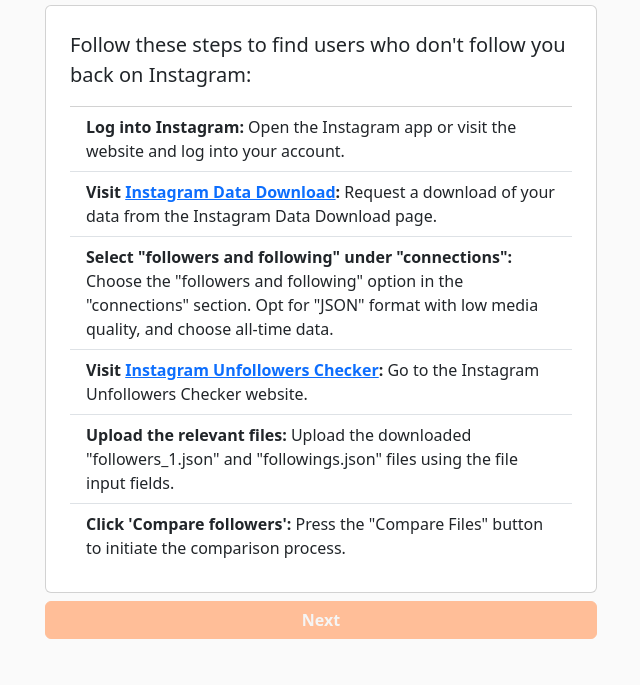
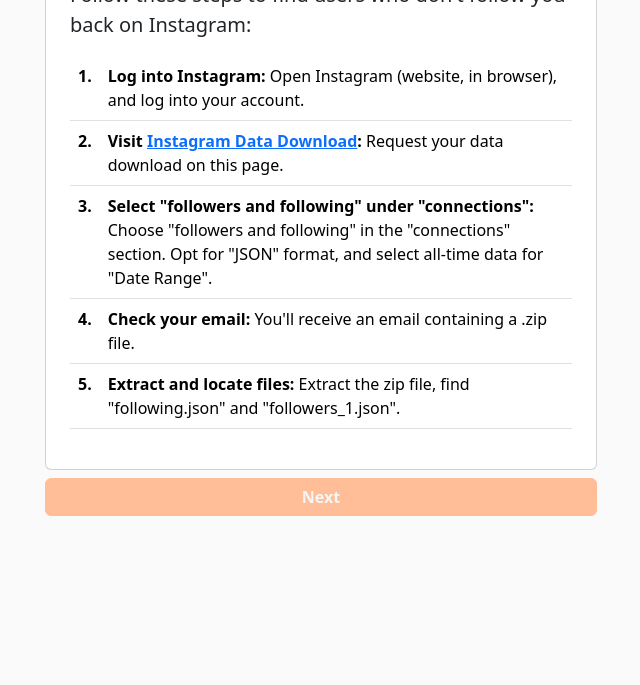
Before and after one commit to rulkimi/insta-nonfollowers, a website: page index.html in a window 1280 px wide. Shown: the part 115-800 px from the top of the page, without its empty margins (319-959 px from the left). Drawn offline with nearby package versions, Linux system fonts and the light colour scheme.

Commit message:
updated styles

```diff
--- a/custom.scss
+++ b/custom.scss
@@ -1,9 +1,18 @@
 $theme-colors: (
   "primary": #FFBE98,
+  "secondary": #f2f2f2,
 );
 
 .btn-primary {
+  background-color: #FFBE98;
+  border-color: #FFBE98;
   color: #f5f5f5 !important;
 }
 
+.btn-secondary {
+  background-color: #f2f2f2;
+  border-color: #f2f2f2;
+  color: #FFBE98 !important;
+}
+
 @import "node_modules/bootstrap/scss/bootstrap";
--- a/index.html
+++ b/index.html
@@ -11,20 +11,37 @@
 <body>
   <div id="app" class="container">
     <div v-if="!nextStep" class="container text-start">
-      <h1 class="mb-4">Instagram Unfollowers Checker</h1>
+      <h2 class="mb-2 mt-4 text-primary text-center">Instagram Unfollowers Checker</h2>
       <div class="card p-4">
         <p class="lead">Follow these steps to find users who don't follow you back on Instagram:</p>
-        <ol class="list-group list-group-flush text-left">
-          <li class="list-group-item"><strong>Log into Instagram:</strong> Open the Instagram app or visit the website and log into your account.</li>
-          <li class="list-group-item"><strong>Visit <a href="https://accountscenter.instagram.com/info_and_permissions/dyi/" target="_blank">Instagram Data Download</a>:</strong> Request a download of your data from the Instagram Data Download page.</li>
-          <li class="list-group-item"><strong>Select "followers and following" under "connections":</strong> Choose the "followers and following" option in the "connections" section. Opt for "JSON" format with low media quality, and choose all-time data.</li>
-          <li class="list-group-item"><strong>Visit <a href="https://rulkimi.github.io/insta-nonfollowers/" target="_blank">Instagram Unfollowers Checker</a>:</strong> Go to the Instagram Unfollowers Checker website.</li>
-          <li class="list-group-item"><strong>Upload the relevant files:</strong> Upload the downloaded "followers_1.json" and "followings.json" files using the file input fields.</li>
-          <li class="list-group-item"><strong>Click 'Compare followers':</strong> Press the "Compare Files" button to initiate the comparison process.</li>
-        </ol>
+        <table class="table">
+          <tbody>
+            <tr>
+              <td><strong>1.</strong></td>
+              <td><strong>Log into Instagram:</strong> Open Instagram (website, in browser), and log into your account.</td>
+            </tr>
+            <tr>
+              <td><strong>2.</strong></td>
+              <td><strong>Visit <a href="https://accountscenter.instagram.com/info_and_permissions/dyi/" target="_blank">Instagram Data Download</a>:</strong> Request your data download on this page.</td>
+            </tr>
+            <tr>
+              <td><strong>3.</strong></td>
+              <td><strong>Select "followers and following" under "connections":</strong> Choose "followers and following" in the "connections" section. Opt for "JSON" format, and select all-time data for "Date Range".</td>
+            </tr>
+            <tr>
+              <td><strong>4.</strong></td>
+              <td><strong>Check your email:</strong> You'll receive an email containing a .zip file.</td>
+            </tr>
+            <tr>
+              <td><strong>5.</strong></td>
+              <td><strong>Extract and locate files:</strong> Extract the zip file, find "following.json" and "followers_1.json".</td>
+            </tr>
+          </tbody>
+        </table>
       </div>
       <button class="btn btn-primary w-100 fw-bold mt-2" @click="nextStep = true">Next</button>
     </div>
+
 
     <div v-else class="container">
 
@@ -40,6 +57,7 @@
         </div>
 
         <button class="btn btn-primary w-100 fw-bold" type="button" @click="compareFiles">Compare Files</button>
+        <button class="btn btn-secondary w-100 fw-bold mt-2" type="button" @click="nextStep = false">Previous</button>
       </form>
 
       <div v-if="notInFollowers.length" class="mt-2">
```
Also changed, not shown: custom.css, 1 other file.
